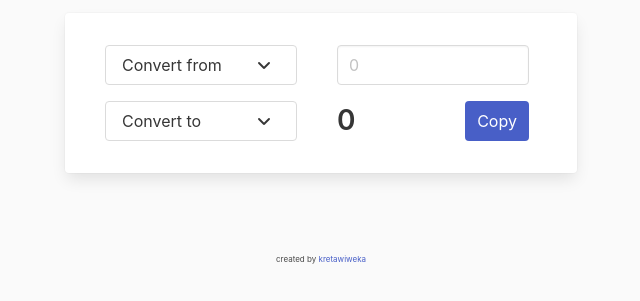
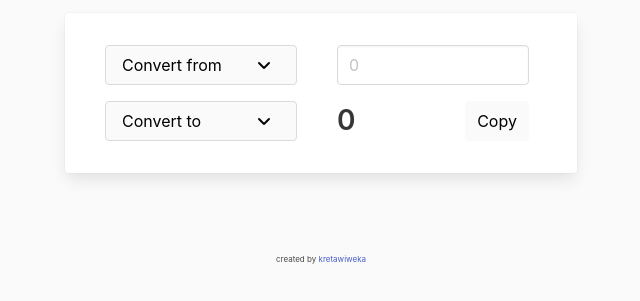
Before and after one commit to krtwkns/piksel, a browser extension: page index.html in a window 1280 px wide. Shown: the part 181-482 px from the top of the page, without its empty margins (319-959 px from the left). Drawn offline with Linux system fonts and the light colour scheme.

Commit message:
fix: change button color

```diff
--- a/css/index.css
+++ b/css/index.css
@@ -86,3 +86,8 @@ a.dropdown-item {
   text-align: center;
   font-size: 0.5rem;
 }
+
+button {
+  background-color: #fafafa !important;
+  color: black !important;
+}
```
